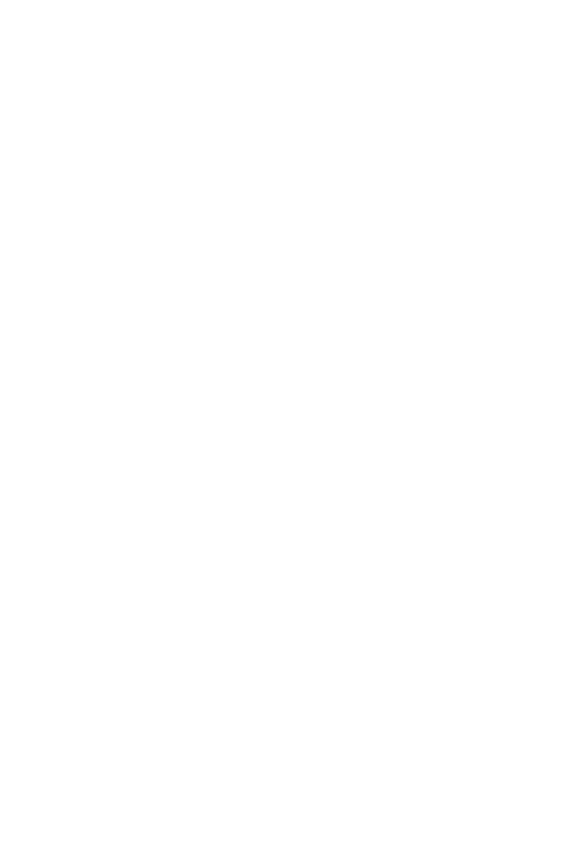
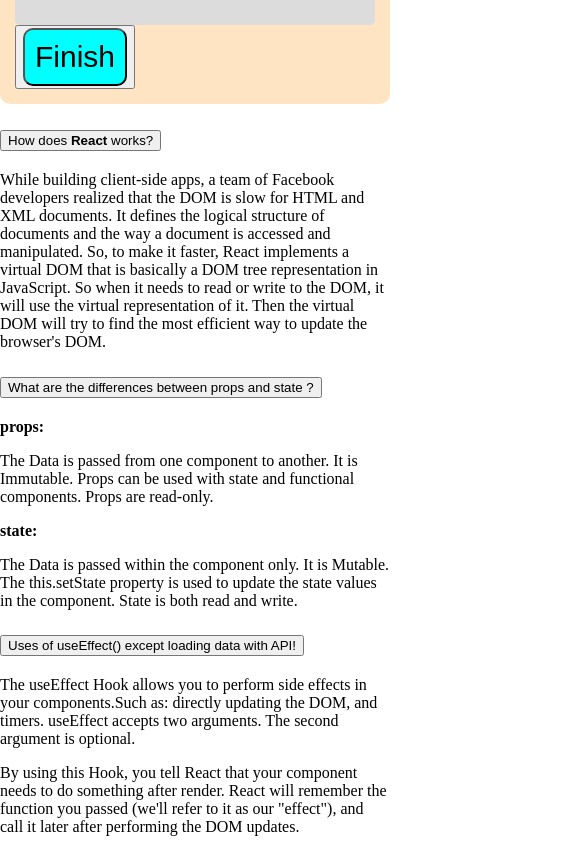
Before and after one commit to mdiibrahim/Fitness-Strength-Gym, a React (Create React App) app: page / in a window 390 px wide. Shown: the part 4040-4892 px from the top of the page, 585 px wide, since content can reach past the window. Before the commit the page ends 3777 px from the top, so only its background shows below. Built offline with nearby package versions, Linux system fonts and the light colour scheme; a web font is replaced by a local one.

Commit message:
responsive are done

```diff
--- a/src/App.css
+++ b/src/App.css
@@ -32,45 +32,81 @@
   from {
     transform: rotate(0deg);
   }
+
   to {
     transform: rotate(360deg);
   }
 }
-.Main-container{
+
+.Main-container {
   display: grid;
   grid-template-columns: 4fr 1fr;
 
 }
-.Exercise-container{
+
+.Exercise-container {
   margin: 50px;
 }
-.Title{
+
+.Title {
   display: flex;
   align-items: center;
   grid-gap: 20px;
   color: aquamarine;
 }
-.Title .Fw-icon{
+
+.Title .Fw-icon {
   font-size: 50px;
 }
-.ExerciseList-container{
+
+.ExerciseList-container {
   display: grid;
   grid-template-columns: 1fr 1fr 1fr;
   grid-gap: 20px;
   grid-row-gap: 40px;
 }
 
-@media screen and (max-width: 600px){
-  .ExerciseList-container{
-      display: grid;
-      width: 100vw;
-      grid-template-columns: 1fr;
+@media screen and (max-width: 600px) {
+  .Main-container {
+    display: grid;
+    grid-template-columns: 1fr;
+  }
+
+  .Exercise-container {
+    display: grid;
+    grid-template-columns: 1fr;
+    margin: 0px;
+  }
+
+  .ExerciseList-container {
+    display: grid;
+    grid-template-columns: 1fr;
+    grid-row-gap: 40px;
+  }
+
+
+  .Profile-container {
+    display: grid;
+    grid-template-columns: 1fr
+  }
+}
+
+@media screen and ((min-width: 601px) and (max-width:1200px)) {
+  .ExerciseList-container {
+    display: grid;
+    grid-template-columns: 1fr 1fr;
+  }
+
+  .Main-container {
+    display: grid;
+
+    grid-template-columns: 1fr;
 
   }
-}
-@media screen and ( min-width: 601px) and  (max-width:1200px){
-  .ExerciseList-container{
-      display: grid;
-      grid-template-columns: 1fr 1fr;
+
+  .Exercise-container {
+    display: grid;
+    grid-template-columns: 1fr;
+    margin: 0px;
   }
 }
--- a/src/App.js
+++ b/src/App.js
@@ -3,7 +3,8 @@ import { FontAwesomeIcon } from '@fortawesome/react-fontawesome';
 import { faDumbbell } from '@fortawesome/free-solid-svg-icons';
 import React, { useEffect, useState } from 'react';
 import ExerciseList from './Components/Main-Container/ExerciseList/ExerciseList';
-import {Profile} from './Components/Main-Container/Profile/Profile';
+import { Profile } from './Components/Main-Container/Profile/Profile';
+import Question from './Components/Question/Question';
 
 
 function App() {
@@ -26,7 +27,7 @@ function App() {
             <div className='ExerciseList-container' >
                 {
                     exercises.map(Exercise => <ExerciseList
-                        id={Exercise.id}
+
                         key={Exercise.id}
                         img={Exercise.img}
                         name={Exercise.name}
@@ -68,6 +69,10 @@ function App() {
                     <Profile TakeABreak={TakeABreak}></Profile>
                 </div>
             </div>
+            <div className='question-container'>
+                <Question></Question>
+            </div>
+
         </div>
     );
 }
--- a/src/Components/Main-Container/ExerciseList/ExerciseList.css
+++ b/src/Components/Main-Container/ExerciseList/ExerciseList.css
@@ -31,6 +31,8 @@
 
 @media screen and (max-width: 576px) {
     .Exercise {
-        width: 100vw;
+        display: block;
+        width: 90%;
     }
+
 }
--- a/src/Components/Main-Container/ExerciseList/ExerciseList.js
+++ b/src/Components/Main-Container/ExerciseList/ExerciseList.js
@@ -1,7 +1,7 @@
 import React from 'react';
 import './ExerciseList.css';
 
-const ExerciseList = ({id, name, img, level, time, about, DoExercise}) => {
+const ExerciseList = ({ name, img, level, time, about, DoExercise}) => {
 
     return (
         <div className='Exercise'>
--- a/src/Components/Main-Container/Profile/Profile.css
+++ b/src/Components/Main-Container/Profile/Profile.css
@@ -53,3 +53,13 @@
     background-color:goldenrod;
     border-color: cornsilk;
 }
+@media screen and (max-width: 600px){
+    .profile{
+        display: block;
+    }
+}
+@media screen and (( min-width: 601px) and  (max-width:1200px)){
+    .profile{
+        display: block;
+    }
+}
--- /dev/null
+++ b/src/Components/Question/Question.js
@@ -0,0 +1,42 @@
+import React from 'react';
+import Accordion from 'react-bootstrap/Accordion';
+
+
+
+
+function Question() {
+    return (
+
+
+    <Accordion defaultActiveKey="0">
+            <Accordion.Item eventKey="0">
+                <Accordion.Header>How does <strong>React</strong> works?</Accordion.Header>
+                <Accordion.Body>
+                    While building client-side apps, a team of Facebook developers realized that the DOM is slow for HTML and XML documents. It defines the logical structure of documents and the way a document is accessed and manipulated. So, to make it faster, React implements a virtual DOM that is basically a DOM tree representation in JavaScript. So when it needs to read or write to the DOM, it will use the virtual representation of it. Then the virtual DOM will try to find the most efficient way to update the browser's DOM.
+                </Accordion.Body>
+            </Accordion.Item>
+            <Accordion.Item eventKey="1">
+                <Accordion.Header>What are the differences between props and state ?</Accordion.Header>
+                <Accordion.Body>
+                    <p><b>props: </b></p>
+                    <p>The Data is passed from one component to another. It is Immutable. Props can be used with state and functional components. Props are read-only. </p>
+                    <p><b>state: </b></p>
+                    <p>The Data is passed within the component only. It is Mutable. The this.setState property is used to update the state values in the component. State is both read and write.</p>
+
+
+                </Accordion.Body>
+            </Accordion.Item>
+            <Accordion.Item eventKey="2">
+                <Accordion.Header>Uses of useEffect() except loading data with API!</Accordion.Header>
+                <Accordion.Body>
+                    <p>The useEffect Hook allows you to perform side effects in your components.Such as: directly updating the DOM, and timers. useEffect accepts two arguments. The second argument is optional.</p>
+                    <p>By using this Hook, you tell React that your component needs to do something after render. React will remember the function you passed (we'll refer to it as our "effect"), and call it later after performing the DOM updates.</p>
+                </Accordion.Body>
+            </Accordion.Item>
+            </Accordion>
+
+  );
+}
+
+
+export default Question;
```
Also changed, not shown: src/Components/Question/Question.css (added).
